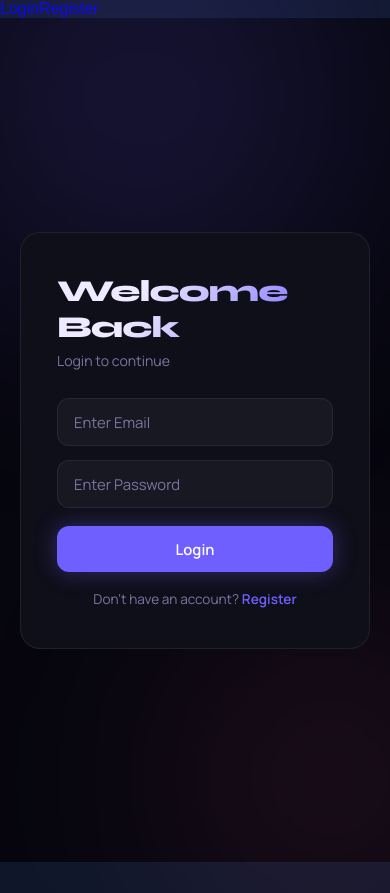
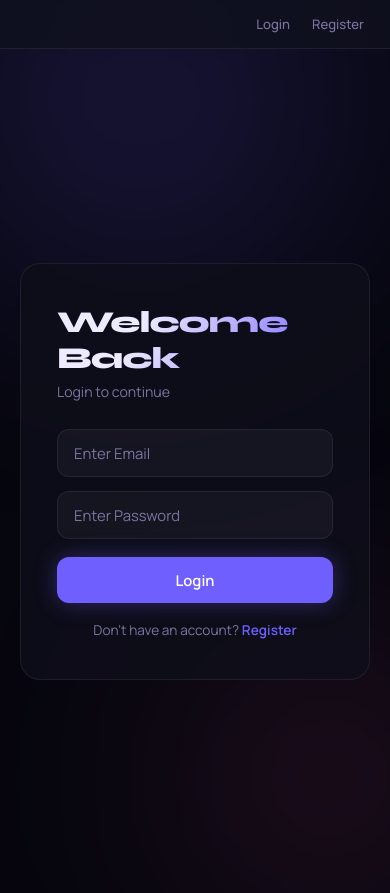
Before and after one commit to amaanpasha123/mini-task, a React (Vite) app in the folder client/: page /login in a window 390 px wide. Before the commit the page ends 862 px from the top, so only its background shows below. Built offline with nearby package versions, Linux system fonts and the light colour scheme.

Commit message:
fix admin route import issue

```diff
--- a/client/src/components/Navbar.jsx
+++ b/client/src/components/Navbar.jsx
@@ -1,5 +1,6 @@
 import { Link, useNavigate } from "react-router-dom";
 import { useState, useEffect } from "react";
+import "../styles/Navbar.css";
 
 function Navbar() {
     const navigate = useNavigate();
@@ -19,10 +20,8 @@ function Navbar() {
     const handleLogout = () => {
         localStorage.removeItem("token");
         localStorage.removeItem("role");
-
         setToken(null);
         setRole(null);
-
         navigate("/login");
     };
 
--- a/client/src/styles/Navbar.css
+++ b/client/src/styles/Navbar.css
@@ -1,56 +1,41 @@
 @import url('https://fonts.googleapis.com/css2?family=Syne:wght@700;800&family=Manrope:wght@400;500;600&display=swap');
 
 :root {
-  --bg:     #06060e;
-  --surface:#0f0f1a;
-  --border: rgba(255,255,255,0.07);
-  --accent: #6f5fff;
-  --glow:   rgba(111,95,255,0.35);
-  --danger: #ff5f9e;
-  --txt:    #eeeaff;
-  --muted:  #7a75a0;
+  --bg:      #06060e;
+  --surface: rgba(15, 15, 26, 0.85);
+  --border:  rgba(255, 255, 255, 0.07);
+  --accent:  #6f5fff;
+  --glow:    rgba(111, 95, 255, 0.35);
+  --accent2: #ff5f9e;
+  --txt:     #eeeaff;
+  --muted:   #7a75a0;
 }
 
 /* ── Bar ── */
-.navbar {
+nav {
   position: sticky;
   top: 0;
   z-index: 100;
-  background: rgba(6, 6, 14, 0.8);
-  backdrop-filter: blur(18px);
+  display: flex;
+  align-items: center;
+  justify-content: flex-end;
+  gap: 4px;
+  padding: 0 40px;
+  height: 60px;
+  background: var(--surface);
+  backdrop-filter: blur(20px);
+  -webkit-backdrop-filter: blur(20px);
   border-bottom: 1px solid var(--border);
+  animation: slideDown 0.4s ease both;
 }
 
-.navbar-container {
-  max-width: 1100px;
-  margin: 0 auto;
-  padding: 0 32px;
-  height: 60px;
-  display: flex;
-  align-items: center;
-  justify-content: space-between;
+@keyframes slideDown {
+  from { opacity: 0; transform: translateY(-16px); }
+  to   { opacity: 1; transform: translateY(0); }
 }
 
-/* ── Logo ── */
-.logo {
-  font-family: 'Syne', sans-serif;
-  font-size: 1.2rem;
-  font-weight: 800;
-  letter-spacing: -0.02em;
-  color: var(--txt);
-  margin: 0;
-}
-
-.logo span { color: var(--accent); }
-
 /* ── Links ── */
-.nav-links {
-  display: flex;
-  align-items: center;
-  gap: 6px;
-}
-
-.nav-links a {
+nav a {
   font-family: 'Manrope', sans-serif;
   font-size: 0.88rem;
   font-weight: 500;
@@ -61,42 +46,58 @@
   transition: color 0.18s, background 0.18s;
 }
 
-.nav-links a:hover {
+nav a:hover {
   color: var(--txt);
-  background: rgba(255,255,255,0.05);
-}
-
-/* active link */
-.nav-links a.active {
-  color: var(--accent);
-  background: rgba(111,95,255,0.1);
+  background: rgba(255, 255, 255, 0.05);
 }
 
 /* ── Logout button ── */
-.logout-btn {
+nav button {
   font-family: 'Manrope', sans-serif;
   font-size: 0.85rem;
   font-weight: 600;
   padding: 7px 18px;
-  background: rgba(255,95,158,0.1);
-  color: var(--danger);
-  border: 1px solid rgba(255,95,158,0.25);
+  margin-left: 6px;
+  background: rgba(255, 95, 158, 0.1);
+  color: var(--accent2);
+  border: 1px solid rgba(255, 95, 158, 0.25);
   border-radius: 10px;
   cursor: pointer;
-  margin-left: 6px;
   transition: background 0.18s, transform 0.18s;
 }
 
-.logout-btn:hover {
-  background: rgba(255,95,158,0.2);
+nav button:hover {
+  background: rgba(255, 95, 158, 0.2);
   transform: translateY(-1px);
 }
 
-.logout-btn:active { transform: scale(0.96); }
+nav button:active {
+  transform: scale(0.96);
+}
+
+/* ── Admin links — subtle gold tint ── */
+nav a[href="/admin"],
+nav a[href="/admin/users"] {
+  color: #f59e0b;
+}
+
+nav a[href="/admin"]:hover,
+nav a[href="/admin/users"]:hover {
+  background: rgba(245, 158, 11, 0.1);
+  color: #fbbf24;
+}
 
 /* ── Responsive ── */
 @media (max-width: 600px) {
-  .navbar-container { padding: 0 16px; }
-  .nav-links a { padding: 5px 10px; font-size: 0.82rem; }
-  .logout-btn  { padding: 6px 12px; }
+  nav {
+    padding: 0 16px;
+    gap: 2px;
+    flex-wrap: wrap;
+    height: auto;
+    padding-top: 10px;
+    padding-bottom: 10px;
+  }
+
+  nav a { font-size: 0.82rem; padding: 5px 10px; }
+  nav button { padding: 6px 12px; }
 }
```
